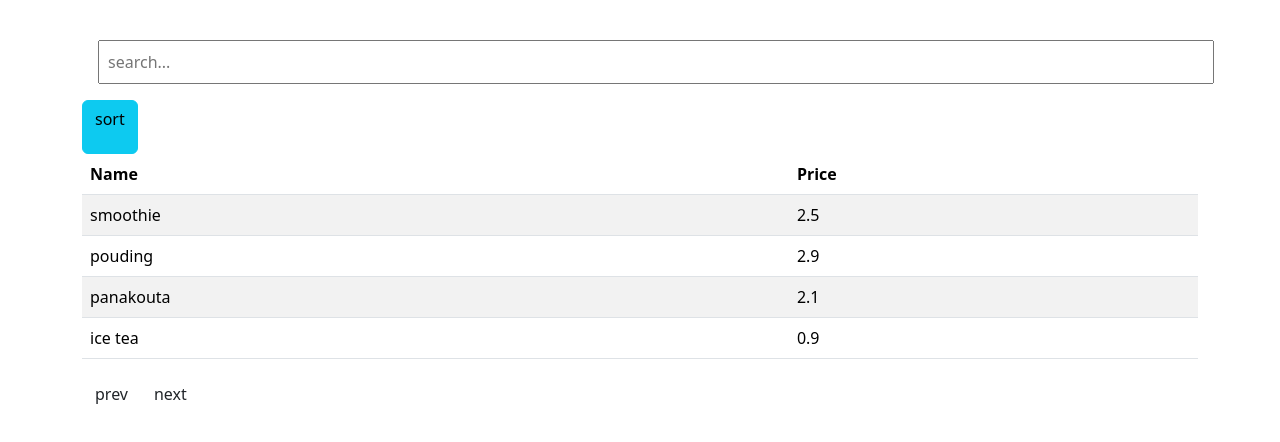
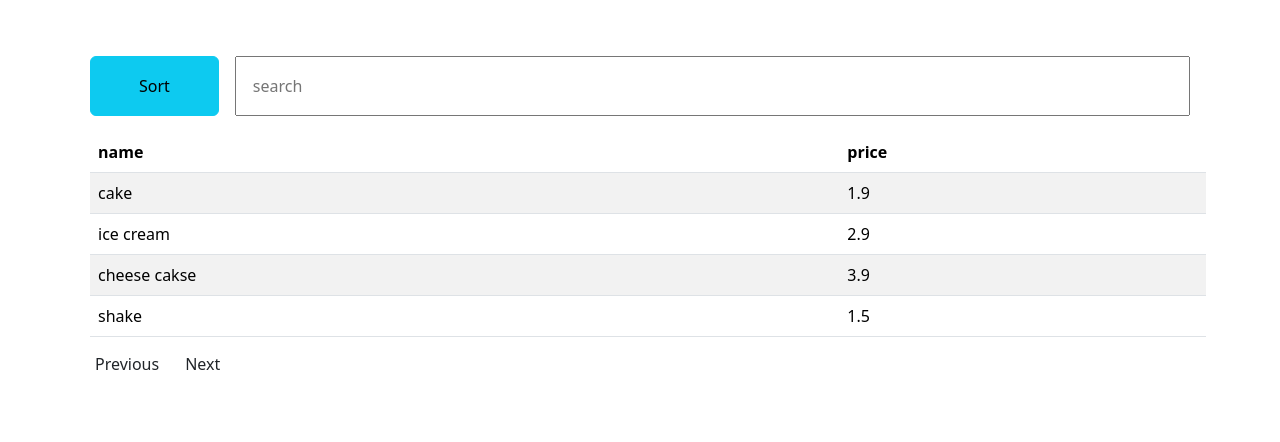
Before and after one commit to Rose-Miller-web-dev/Vue-Widgets, a Vue app: page / in a window 1280 px wide. Shown: the top 442 px of the page. Built offline with nearby package versions, Linux system fonts and the light colour scheme.

Commit message:
tanstack table UI improved

```diff
--- a/src/App.vue
+++ b/src/App.vue
@@ -1,14 +1,14 @@
 <template>
-    <TableComponent />
+    <TanstackTable />
 </template>
 
 <script>
-import TableComponent from './components/TableComponent.vue';
+import TanstackTable from './components/TanstackTable.vue';
 
 export default {
   name: 'App',
   components: {
-    TableComponent
+    TanstackTable,
   }
 }
 </script>
--- a/src/components/TanstackTable.vue
+++ b/src/components/TanstackTable.vue
@@ -1,12 +1,14 @@
 <template>
-    <div>
+    <div class="container pt-5">
 
-      <button @click="toggleSort()" class="btn">
-        {{ sortText }}
-      </button>
-      <input type="text" v-model="searched">
+      <div class="top-sec d-flex">
+        <button @click="toggleSort()" class="btn btn-info m-2 py-2 px-5">
+          {{ sortText }}
+        </button>
+        <input placeholder="search" class="input-group m-2 p-3" type="text" v-model="searched">
+      </div>
 
-      <table class="table table-border table-striped">
+      <table class="table table-border table-striped m-2 p-3">
         <thead>
           <tr>
             <th>name</th>
@@ -21,11 +23,11 @@
         </tbody>
       </table>
 
-      <button @click="prevPage">
+      <button class="btn btn-outline-white" @click="prevPage">
         Previous
       </button>
 
-      <button @click="nextPage">
+      <button class="btn btn-outline-white" @click="nextPage">
         Next
       </button>
 
@@ -58,7 +60,7 @@
             size:{
                 type:Number,
                 required:false,
-                default: 2
+                default: 4
             }
         },
 
```
